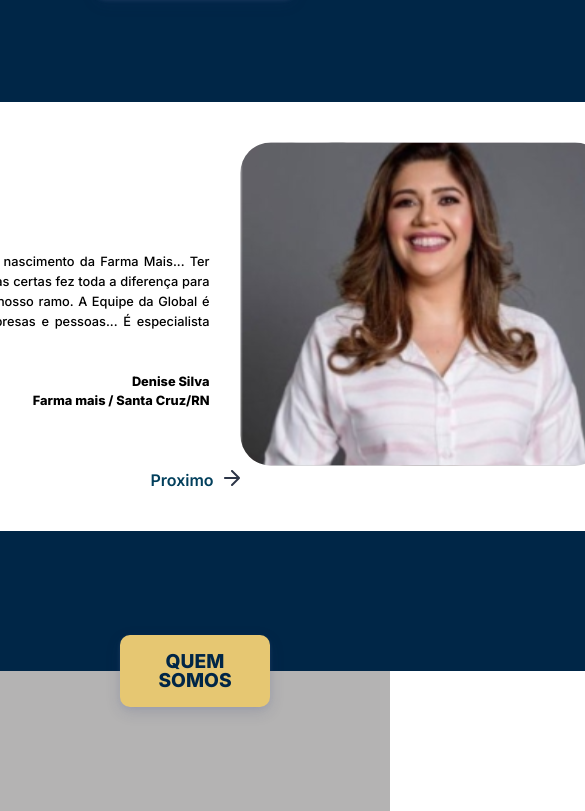
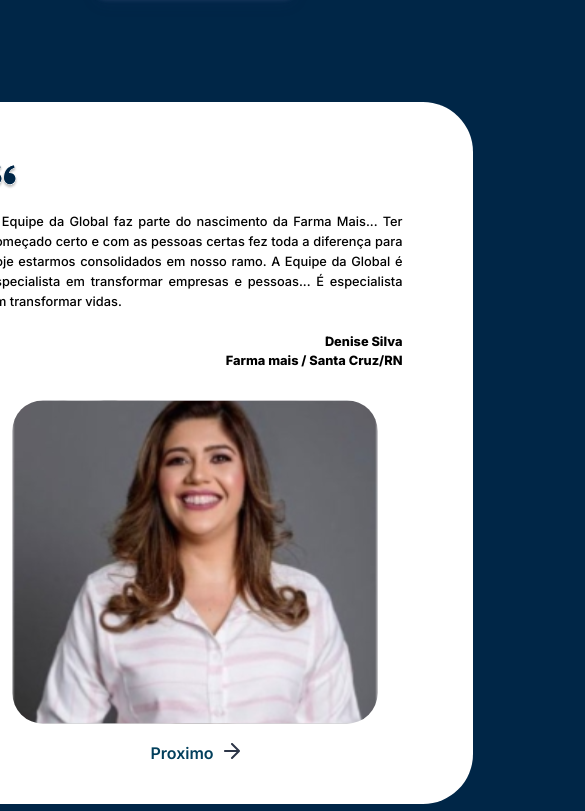
Before and after one commit to Lima404/Web-Global, a Vue app: page / in a window 390 px wide. Shown: the part 5773-6584 px from the top of the page, 585 px wide, since content can reach past the window. Built offline with nearby package versions, Linux system fonts and the light colour scheme.

Commit message:
responsivity depoiments

```diff
--- a/src/components/depoimentos/MyCard.vue
+++ b/src/components/depoimentos/MyCard.vue
@@ -209,9 +209,15 @@ a{
     color: #000000;
     }
 
+    .up{
+        gap: 15px;
+    }
+
     .box{
+        display: flex;
+        flex-direction: column;
         padding: 0;
-        gap: 0;
+        gap: 10px;
     }
 
 
```
